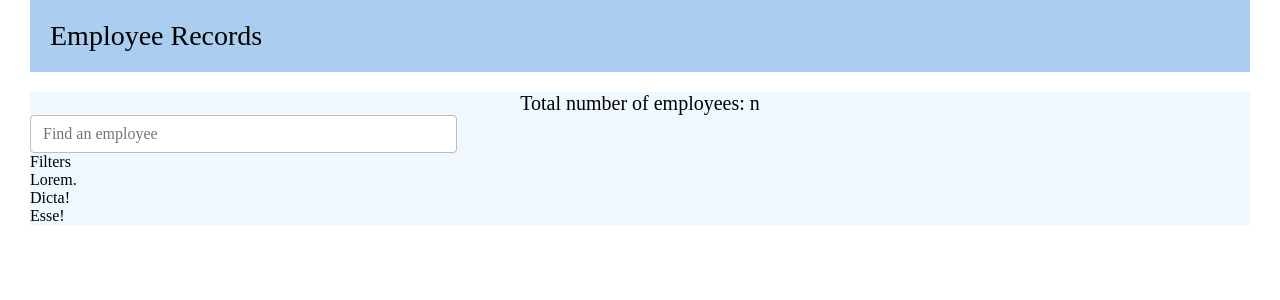
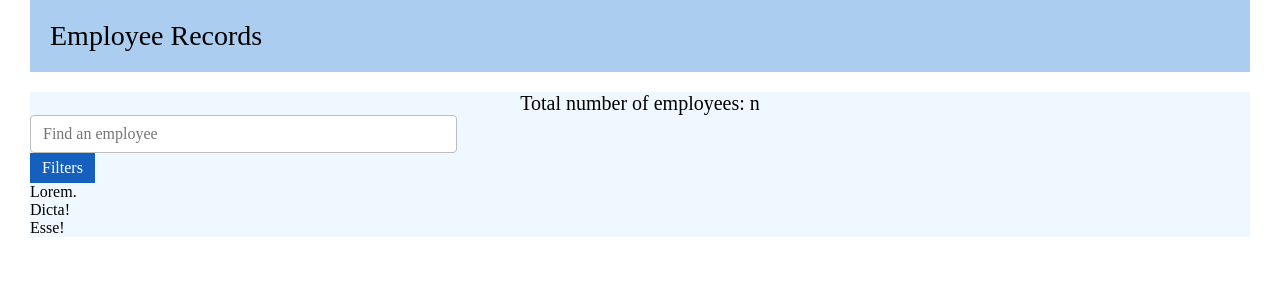
Before and after one commit to Nikita70770/Employee-Records, a React (Create React App) app: page / in a window 1280 px wide. Shown: the top 300 px of the page. Built offline with nearby package versions, Linux system fonts and the light colour scheme.

Commit message:
Create a filter-button.css file and import into the filter-button.js file

```diff
--- /dev/null
+++ b/src/components/main/search-section/filter/filter-button/filter-button.css
@@ -0,0 +1,8 @@
+.btn-filters {
+    padding: 0.375rem 0.75rem;
+    border: none;
+    cursor: pointer;
+    font-size: 1rem;
+    background-color: #1560bd;
+    color: white;
+}
--- a/src/components/main/search-section/filter/filter-button/filter-button.js
+++ b/src/components/main/search-section/filter/filter-button/filter-button.js
@@ -1,3 +1,6 @@
+/* import styles */
+import './filter-button.css';
+
 const FilterButton = () => {
     return <button className="btn-filters">Filters</button>;
 };
--- a/src/components/main/search-section/search-section.js
+++ b/src/components/main/search-section/search-section.js
@@ -1,8 +1,8 @@
-// import components
+/* import components */
 import SearchField from './search-field/search-field';
 import Filter from './filter/filter';
 
-// import css files
+/* import styles */
 import './search-section.css';
 
 const SearchSection = () => {
```
